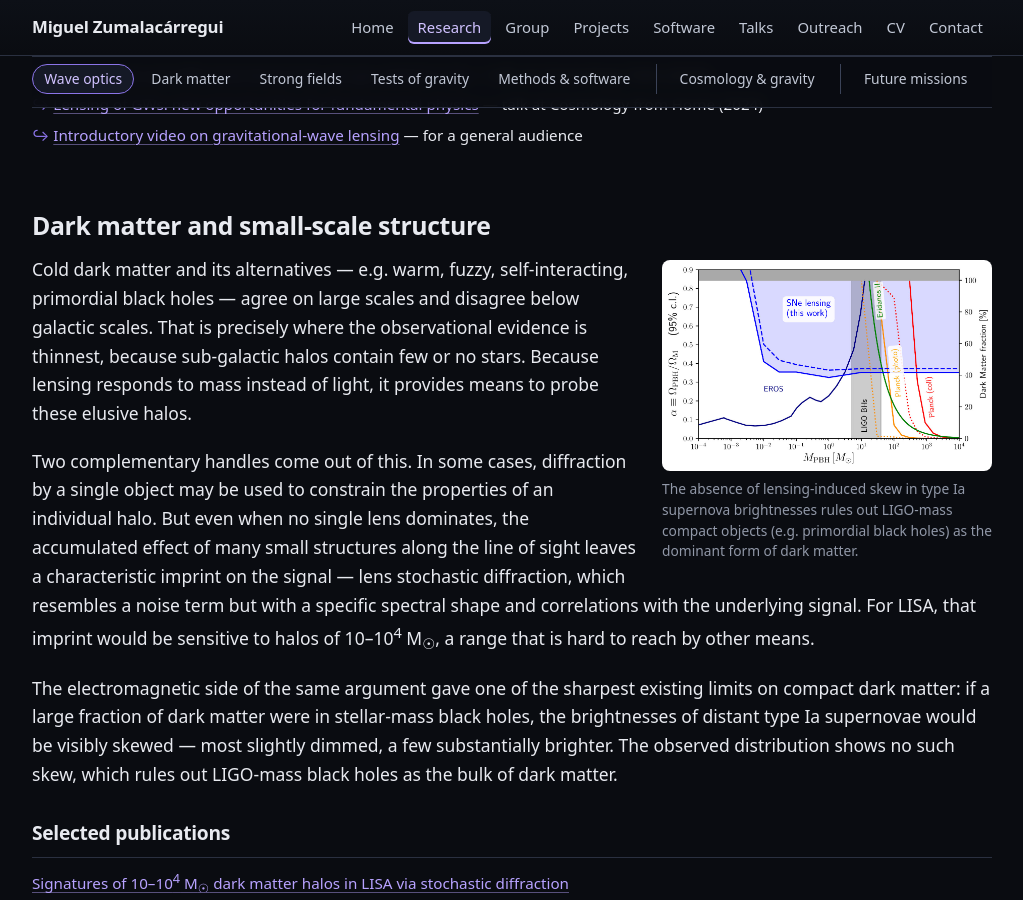
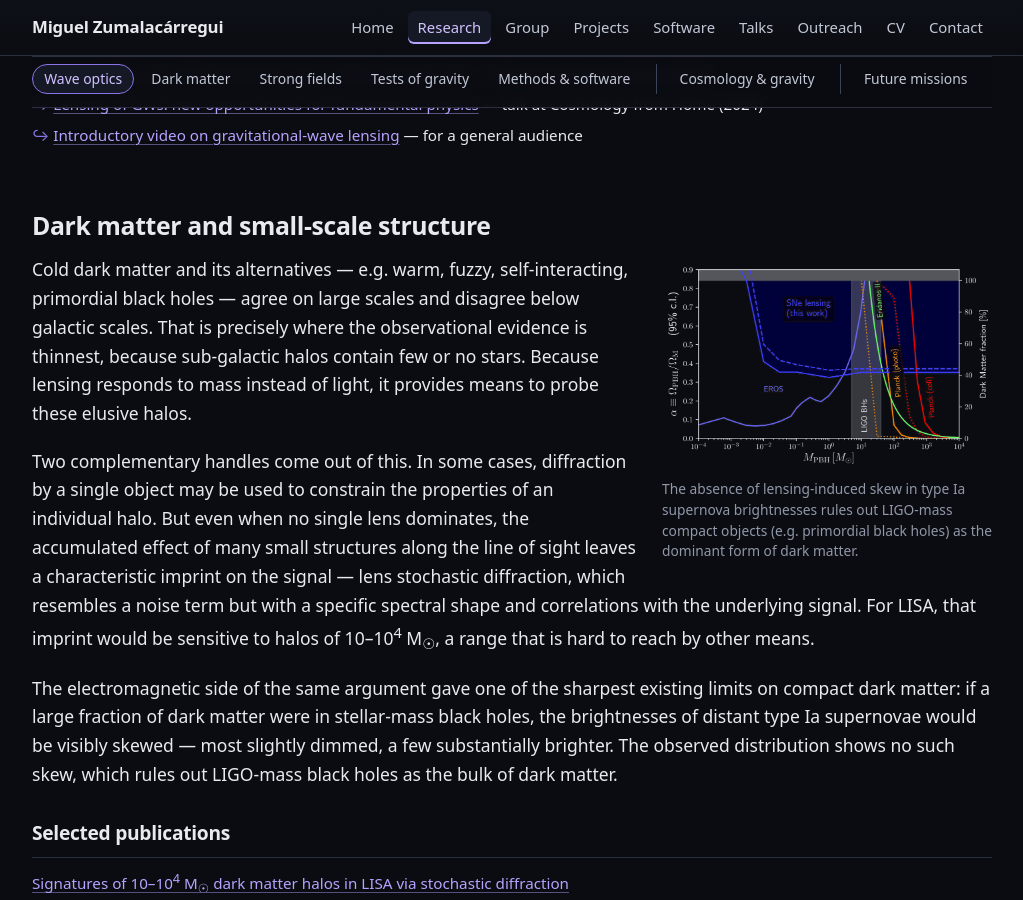
Before and after one commit to miguelzuma/miguelzuma.github.io, a Jekyll site: the page built from research.html, in a window 1280 px wide and 900 px high, scrolled down 2874 px. Shown: the whole window, without its empty margins (128-1151 px from the left). Built offline with Jekyll 4.4.1, drawn with Linux system fonts in a browser that asks for light colours.

Commit message:
Dark version of the supernova-lensing constraint plot
The white-background figure was the one bright rectangle on the page. Rather
than resurrecting the bh_verse MCMC pipeline, the published figure is
transformed: lightness inverted in HLS with hue preserved, so the ground goes
dark and black text goes light while every curve keeps its color. Two
touches on top: the pure-blue curves and label sit at mid-lightness, which a
plain inversion leaves dark-on-dark, so saturated mid-lightness blues are
lifted -- landing near the site's own periwinkle; and neutral pixels are
tinted to the site's ground and text colors rather than plain grey.
Palette-quantized PNG, smaller than the JPG it replaces.

The original JPG stays in imgs/ for anything else that wants the light
version.

Co-Authored-By: Claude Opus 5 <noreply@anthropic.com>
Claude-Session: https://claude.ai/code/session_01E2ZbXszK9qt9svKVxU5Yrt

```diff
--- a/research.html
+++ b/research.html
@@ -212,7 +212,7 @@ sections:
   <h2>Dark matter and small-scale structure</h2>
 
   <figure class="float-right" style="width:330px;">
-    <img src="{{ '/imgs/no_LIGO_MACHO.jpg' | relative_url }}"
+    <img src="{{ '/imgs/no_LIGO_MACHO_dark.png' | relative_url }}"
          alt="Constraints on the fraction of dark matter in compact objects as a function of mass, from the lensing of type Ia supernovae." loading="lazy" width="330" height="212">
     <figcaption>
       The absence of lensing-induced skew in type Ia supernova brightnesses
```
Also changed, not shown: imgs/no_LIGO_MACHO_dark.png (added).
